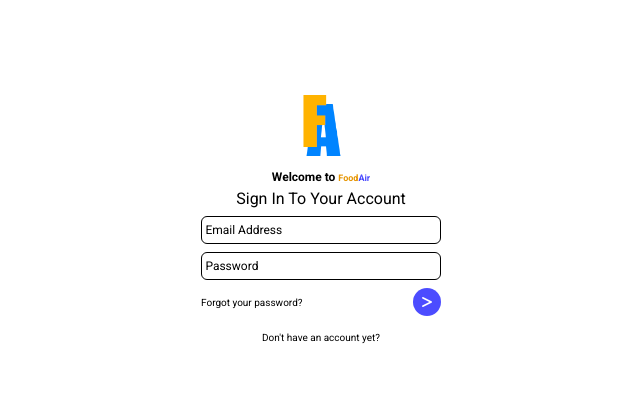
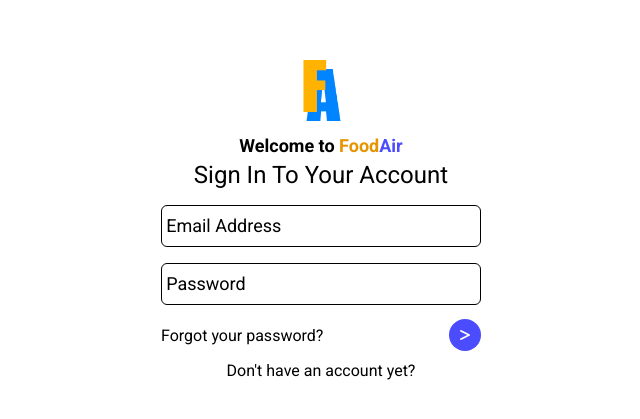
Before and after one commit to air091/AirFood, a plain HTML site: page index.html in a window 1280 px wide. Shown: the part 183-602 px from the top of the page, without its empty margins (319-959 px from the left). Drawn offline with Linux system fonts and the light colour scheme.

Commit message:
fixed sizes, and new links

```diff
--- a/index.html
+++ b/index.html
@@ -1,11 +1,11 @@
 <!DOCTYPE html>
 <html lang="en">
 <head>
-  <meta charset="UTF-8">
-  <meta name="viewport" content="width=device-width, initial-scale=1.0">
-  <link rel="stylesheet" href="style.css">
-  <link rel="shortcut icon" href="assets/FoodAirLogo.png" type="image/x-icon">
-  <link rel="preconnect" href="https://fonts.googleapis.com">
+   <meta charset="UTF-8">
+   <meta name="viewport" content="width=device-width, initial-scale=1.0">
+   <link rel="stylesheet" href="style.css">
+   <link rel="shortcut icon" href="assets/FoodAirLogo.png" type="image/x-icon">
+   <link rel="preconnect" href="https://fonts.googleapis.com">
    <link rel="preconnect" href="https://fonts.gstatic.com" crossorigin>
    <link href="https://fonts.googleapis.com/css2?family=Roboto:ital,wght@0,100;0,300;0,400;0,500;0,700;0,900;1,100;1,300;1,400;1,500;1,700;1,900&display=swap" rel="stylesheet">
    <script src="https://kit.fontawesome.com/eacf4311c4.js" crossorigin="anonymous"></script>
@@ -14,7 +14,7 @@
 <body>
    <div class="app">
       <header>
-         <img src="assets/FoodAirLogo.png" alt="logo">
+         <img src="assets/imgs/FoodAirLogo.png" alt="logo">
       </header>
       <div class="text">
          <span class="greet">Welcome to <span class="orange">Food</span><span class="blue">Air</span></span>
--- /dev/null
+++ b/links/home/home-account-style.css
@@ -0,0 +1,9 @@
+* {
+  box-sizing: border-box;
+  font-family: "Roboto", sans-serif;
+  font-weight: 400;
+}
+
+header .logo span {
+  font-weight: 700;
+}
--- a/style.css
+++ b/style.css
@@ -21,7 +21,7 @@ body {
 .app {
   display: inline-block;
   width: 100%;
-  max-width: 260px;
+  max-width: 340px;
   padding: 10px;
   text-align: center;
 }
@@ -44,8 +44,12 @@ header img {
 }
 
 .text .greet, .text .greet .orange, .text .greet .blue {
-  font-size: 0.75em;
+  font-size: 18px;
   font-weight: 700;
+}
+
+.sign-text {
+  font-size: 24px;
 }
 
 .orange {
@@ -57,7 +61,7 @@ header img {
 
 form .email-address-container, form .password-container {
   position: relative;
-  margin-top: 8px;
+  margin-top: 16px;
 }
 
 form .email-address-container label,
@@ -65,7 +69,7 @@ form .password-container label {
   position: absolute;
   top: 24%;
   left: 1%;
-  font-size: 0.75em;
+  font-size: 18px;
   color: black;
   cursor: text;
   background-color: white;
@@ -77,10 +81,10 @@ form .email-address-container input,
 form .password-container input {
   padding: 6px;
   width: 100%;
-  max-width: 240px;
+  height: 42px;
   border-radius: 6px;
   border: 1px solid;
-  font-size: 0.75em;
+  font-size: 16px;
   outline: none;
 }
 
@@ -88,20 +92,20 @@ form .email-address-container input:focus ~ label,
 form .password-container input:focus ~ label,
 form .email-address-container input:not(:placeholder-shown) ~ label,
 form .password-container input:not(:placeholder-shown) ~ label {
-  top: -14%;
+  top: -24%;
   left: 1.5%;
-  font-size: 0.5em;
+  font-size: 16px;
 }
 
 form .links-container {
   display: flex;
-  margin-top: 8px;
+  margin-top: 14px;
   justify-content: space-between;
   align-items: center;
 }
 
 form .links-container a, .sign-up a {
-  font-size: 0.625em;
+  font-size: 16px;
   color: black;
   text-decoration: none;
 }
@@ -112,8 +116,8 @@ form .links-container a:hover, .sign-up a:hover {
 
 form .links-container .submit-btn {
   border-radius: 50%;
-  width: 28px;
-  height: 28px;
+  width: 32px;
+  height: 32px;
   border: none;
   background-color: var(--blue-300);
   cursor: pointer;
```
Also changed, not shown: links/home/home-account.html (added, +27 -0 lines), assets/imgs/FoodAirLogo.png (renamed from assets/FoodAirLogo.png), assets/imgs/profile.jpg (added).
